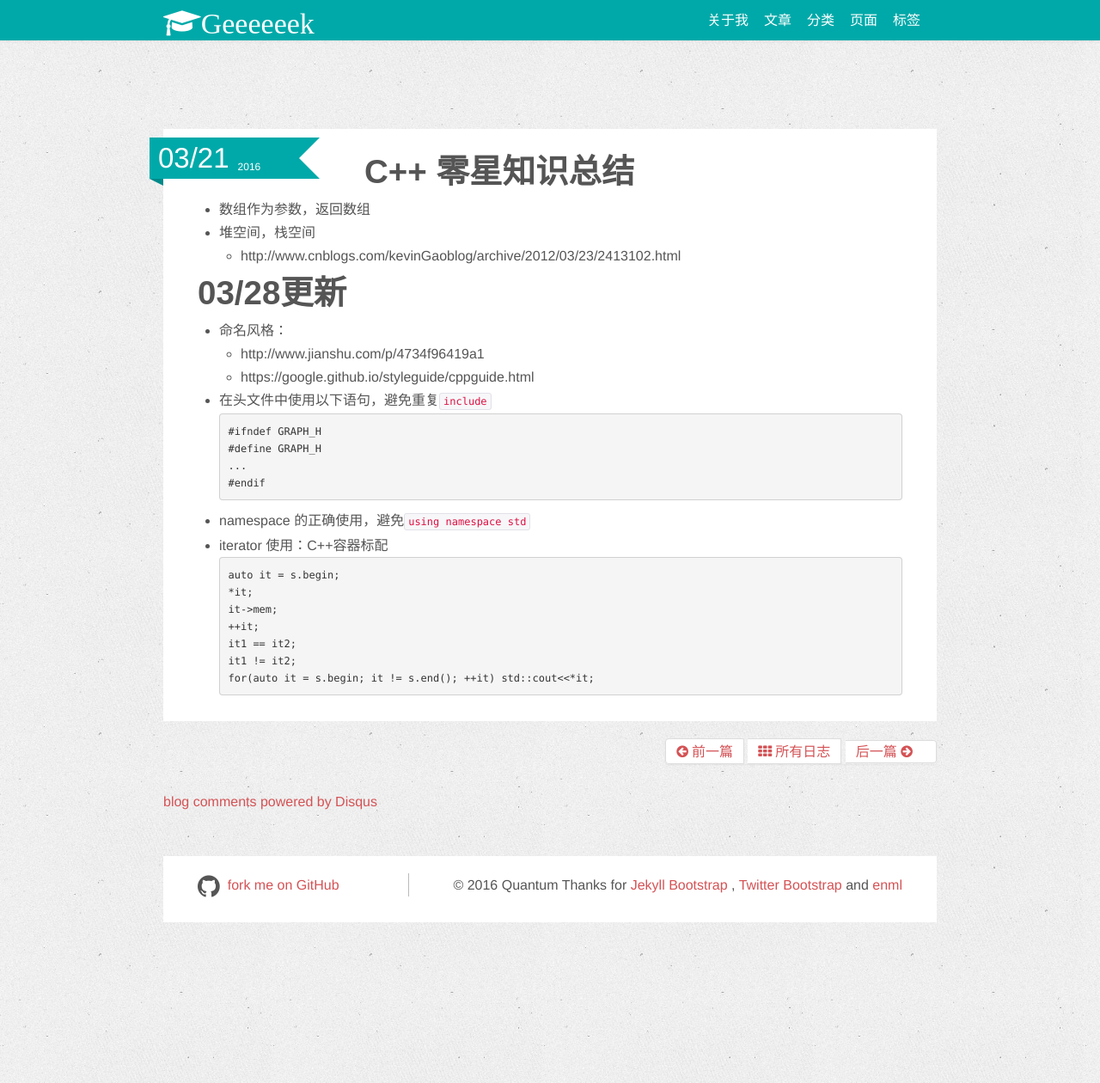
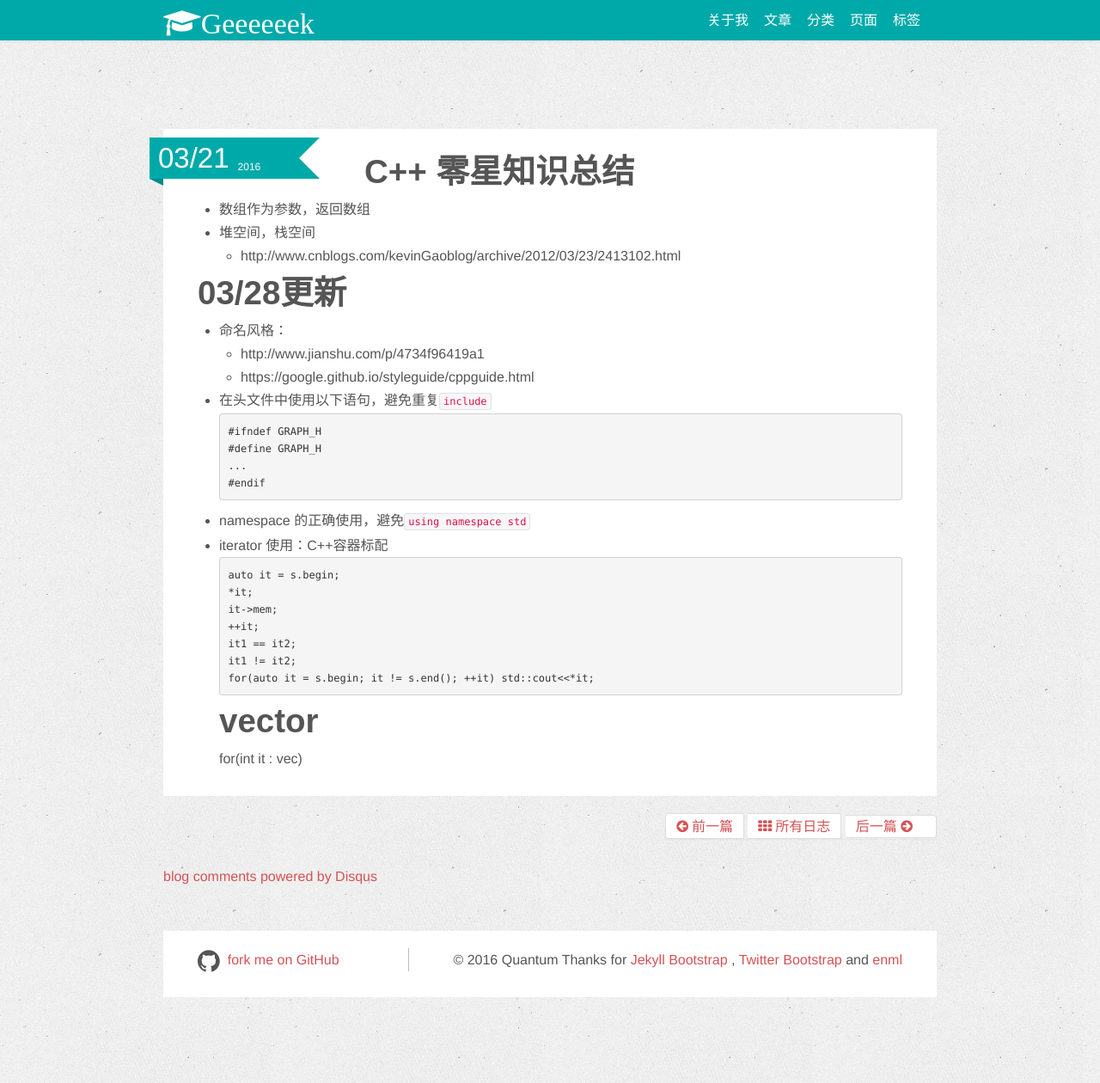
Before and after one commit to quantumlaser/quantumlaser.github.io, a Jekyll site: the page built from _posts/2016-03-21-c++-collect.md, in a window 1280 px wide and 1260 px high. Shown: the whole window at 86% size. Built offline with Jekyll 4.4.1, drawn with Linux system fonts in a browser that asks for light colours; nearby versions of some CDN libraries; comment, search, counter and statistics services are not loaded.

Commit message:
add more c++ collect

````diff
--- a/_posts/2016-03-21-c++-collect.md
+++ b/_posts/2016-03-21-c++-collect.md
@@ -34,3 +34,5 @@ tags : [C++]
   it1 != it2;
   for(auto it = s.begin; it != s.end(); ++it) std::cout<<*it;
   ```
+# vector
+for(int it : vec)
````
Also changed, not shown: _posts/2016-03-21-C++-input-output.md (+1 -0 lines).
